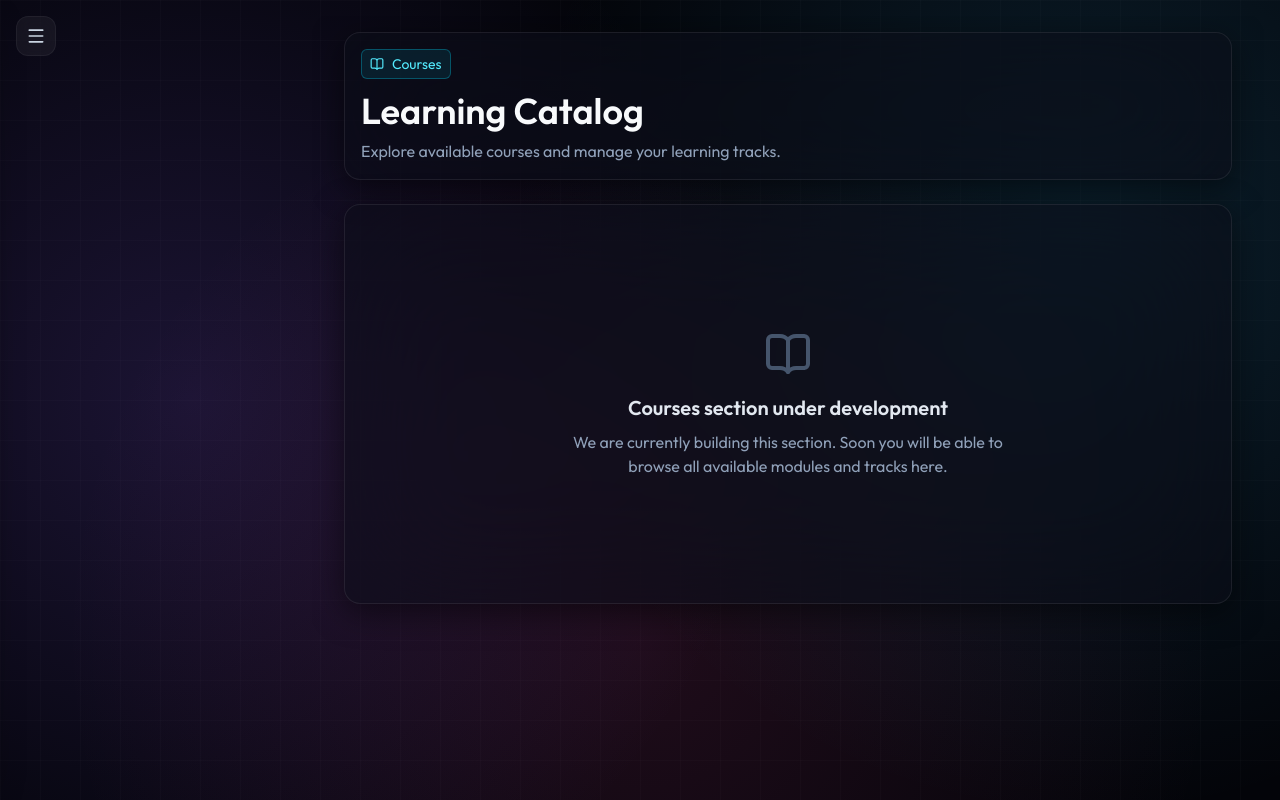
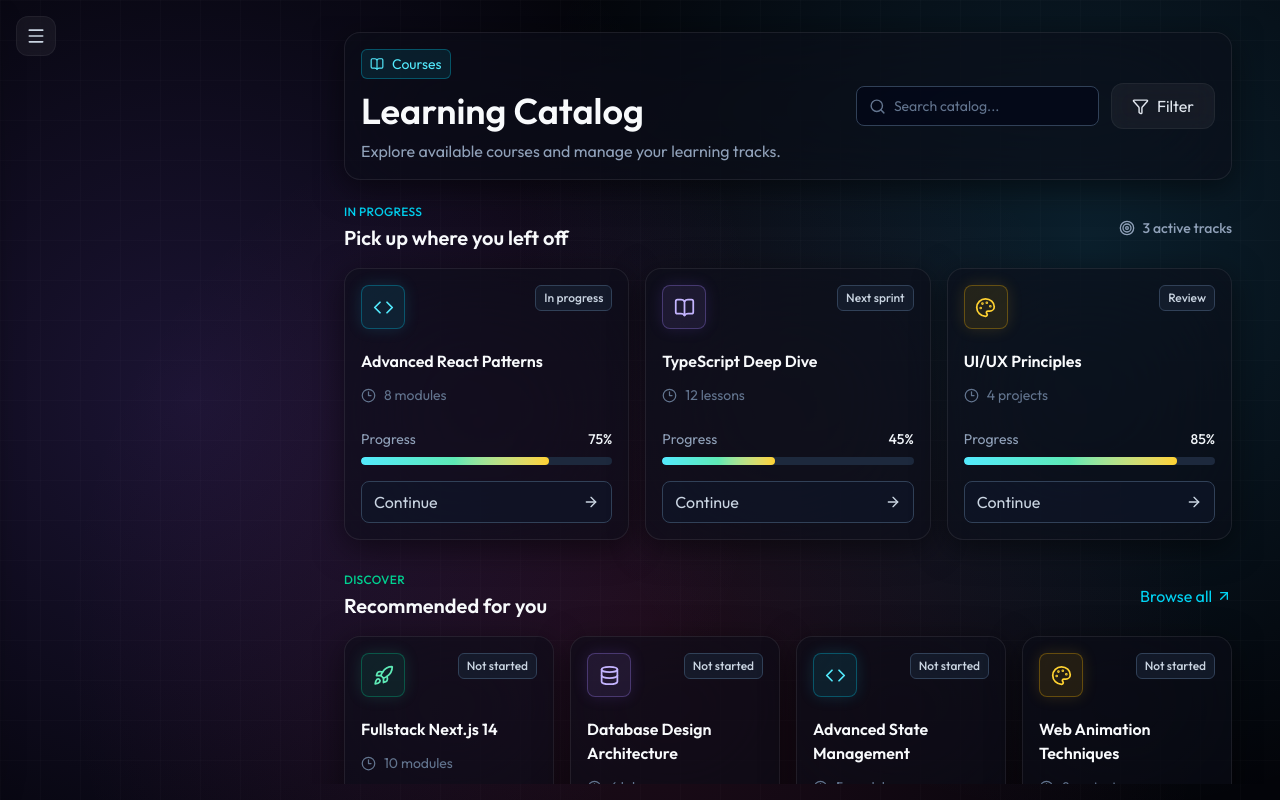
Before and after one commit to chavanpramod-ui/NextGen, a Next.js app: page /courses in a window 1280 px wide. Built offline with nearby package versions, Linux system fonts and the light colour scheme.

Commit message:
Populate Courses page with real data and UI

```diff
--- a/app/courses/page.tsx
+++ b/app/courses/page.tsx
@@ -1,6 +1,94 @@
-import { BookOpen } from 'lucide-react';
+'use client';
+
+import { useState } from 'react';
+import { BookOpen, Search, ArrowUpRight, Target, Filter } from 'lucide-react';
+import { CourseTile } from '@/components/CourseTile';
+
+const activeCourses = [
+  {
+    id: '1',
+    title: 'Advanced React Patterns',
+    progress: 75,
+    icon_name: 'Code',
+    status: 'In progress',
+    duration: '8 modules',
+    accent: 'cyan',
+  },
+  {
+    id: '2',
+    title: 'TypeScript Deep Dive',
+    progress: 45,
+    icon_name: 'BookOpen',
+    status: 'Next sprint',
+    duration: '12 lessons',
+    accent: 'violet',
+  },
+  {
+    id: '3',
+    title: 'UI/UX Principles',
+    progress: 85,
+    icon_name: 'Palette',
+    status: 'Review',
+    duration: '4 projects',
+    accent: 'amber',
+  },
+];
+
+const recommendedCourses = [
+  {
+    id: '4',
+    title: 'Fullstack Next.js 14',
+    progress: 0,
+    icon_name: 'Rocket',
+    status: 'Not started',
+    duration: '10 modules',
+    accent: 'emerald',
+  },
+  {
+    id: '5',
+    title: 'Database Design Architecture',
+    progress: 0,
+    icon_name: 'Database',
+    status: 'Not started',
+    duration: '6 labs',
+    accent: 'violet',
+  },
+  {
+    id: '6',
+    title: 'Advanced State Management',
+    progress: 0,
+    icon_name: 'Code',
+    status: 'Not started',
+    duration: '5 modules',
+    accent: 'cyan',
+  },
+  {
+    id: '7',
+    title: 'Web Animation Techniques',
+    progress: 0,
+    icon_name: 'Palette',
+    status: 'Not started',
+    duration: '8 projects',
+    accent: 'amber',
+  },
+];
 
 export default function CoursesPage() {
+  const [searchQuery, setSearchQuery] = useState('');
+  const [active, setActive] = useState(activeCourses);
+
+  const handleContinueCourse = (id: string) => {
+    setActive((prev) =>
+      prev.map((c) =>
+        c.id === id ? { ...c, progress: Math.min(100, c.progress + 5) } : c
+      )
+    );
+  };
+
+  const filteredRecommended = recommendedCourses.filter(course =>
+    course.title.toLowerCase().includes(searchQuery.toLowerCase())
+  );
+
   return (
     <div className="mx-auto flex w-full max-w-[1500px] flex-col gap-6 px-4 py-4 sm:px-6 lg:px-8">
       <header className="dashboard-panel flex flex-col gap-4 p-4 lg:flex-row lg:items-center lg:justify-between">
@@ -18,12 +106,96 @@ export default function CoursesPage() {
             Explore available courses and manage your learning tracks.
           </p>
         </div>
+
+        <div className="flex flex-col gap-3 sm:flex-row sm:items-center">
+          <label className="search-control group">
+            <Search size={17} className="text-slate-500 transition-colors group-focus-within:text-cyan-400" />
+            <span className="sr-only">Search catalog</span>
+            <input
+              type="search"
+              placeholder="Search catalog..."
+              value={searchQuery}
+              onChange={(e) => setSearchQuery(e.target.value)}
+              className="w-full transition-all duration-300 sm:w-48 sm:focus:w-64"
+            />
+          </label>
+          <button type="button" className="secondary-button" aria-label="Filter courses">
+            <Filter size={17} />
+            Filter
+          </button>
+        </div>
       </header>
 
-      <div className="dashboard-panel p-8 text-center flex flex-col items-center justify-center min-h-[400px]">
-        <BookOpen size={48} className="text-slate-600 mb-4" />
-        <h2 className="text-xl font-semibold text-slate-200">Courses section under development</h2>
-        <p className="text-slate-400 mt-2 max-w-md">We are currently building this section. Soon you will be able to browse all available modules and tracks here.</p>
+      <div className="flex flex-col gap-8">
+        <section aria-labelledby="active-courses">
+          <div className="mb-4 flex items-center justify-between gap-4">
+            <div>
+              <p className="text-xs font-medium uppercase tracking-wide text-cyan-400">
+                In Progress
+              </p>
+              <h2 id="active-courses" className="mt-1 text-xl font-semibold text-slate-50">
+                Pick up where you left off
+              </h2>
+            </div>
+            <div className="flex items-center gap-2 text-sm font-medium text-slate-400">
+              <Target size={16} />
+              <span>{active.length} active tracks</span>
+            </div>
+          </div>
+          <div className="grid gap-4 sm:grid-cols-2 xl:grid-cols-3">
+            {active.map((course, idx) => (
+              <CourseTile
+                key={course.id}
+                id={course.id}
+                title={course.title}
+                progress={course.progress}
+                iconName={course.icon_name}
+                index={idx}
+                status={course.status}
+                duration={course.duration}
+                accent={course.accent}
+                onContinue={handleContinueCourse}
+              />
+            ))}
+          </div>
+        </section>
+
+        <section aria-labelledby="recommended-courses">
+          <div className="mb-4 flex items-center justify-between gap-4">
+            <div>
+              <p className="text-xs font-medium uppercase tracking-wide text-emerald-400">
+                Discover
+              </p>
+              <h2 id="recommended-courses" className="mt-1 text-xl font-semibold text-slate-50">
+                Recommended for you
+              </h2>
+            </div>
+            <button type="button" className="text-sm font-medium text-cyan-400 hover:text-cyan-300 transition-colors flex items-center gap-1">
+              Browse all
+              <ArrowUpRight size={16} />
+            </button>
+          </div>
+          <div className="grid gap-4 sm:grid-cols-2 xl:grid-cols-4">
+            {filteredRecommended.map((course, idx) => (
+              <CourseTile
+                key={course.id}
+                id={course.id}
+                title={course.title}
+                progress={course.progress}
+                iconName={course.icon_name}
+                index={idx}
+                status={course.status}
+                duration={course.duration}
+                accent={course.accent}
+              />
+            ))}
+            {filteredRecommended.length === 0 && (
+              <div className="col-span-full py-12 text-center text-slate-500">
+                No courses found matching your search.
+              </div>
+            )}
+          </div>
+        </section>
       </div>
     </div>
   );
```
